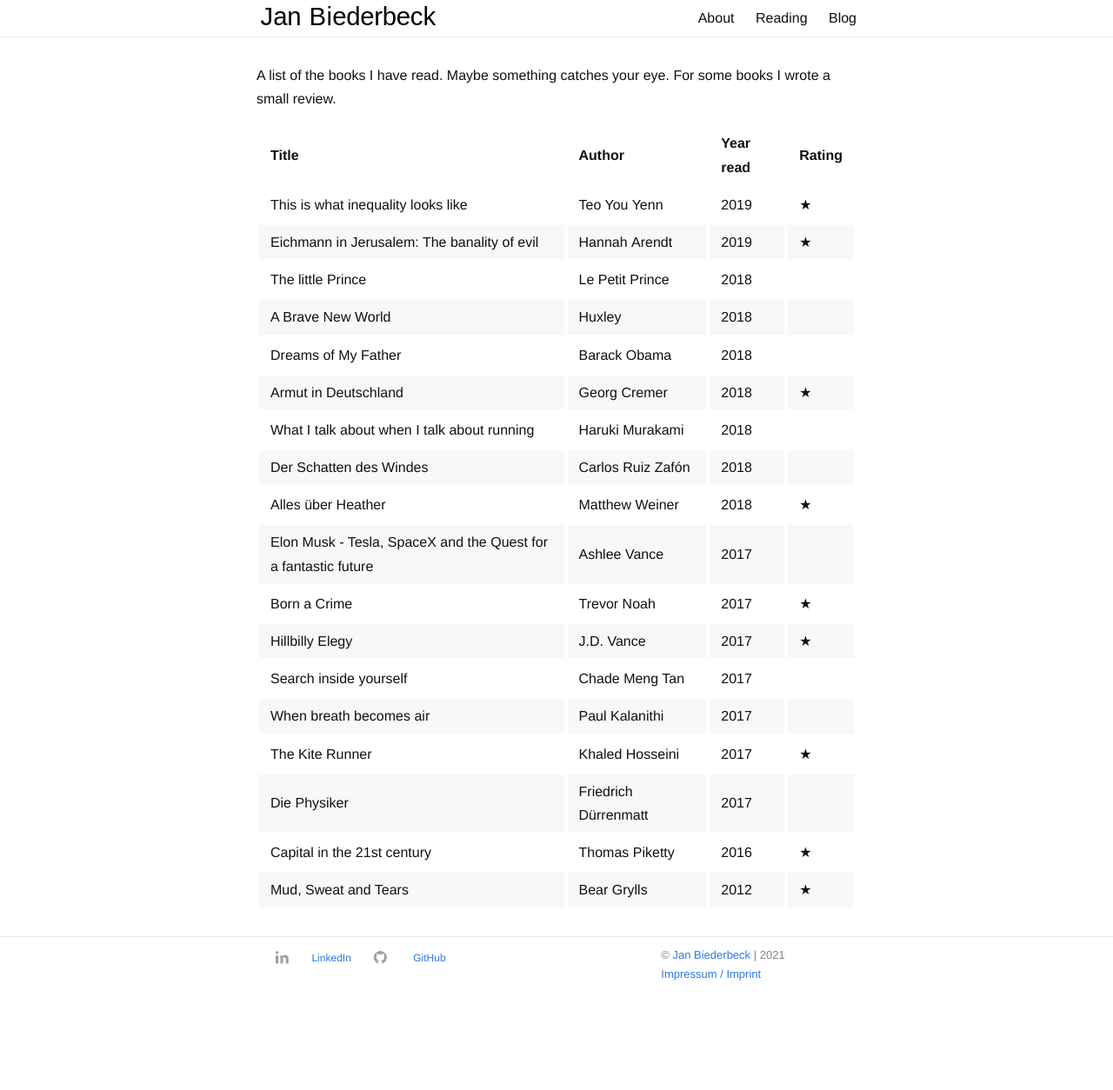
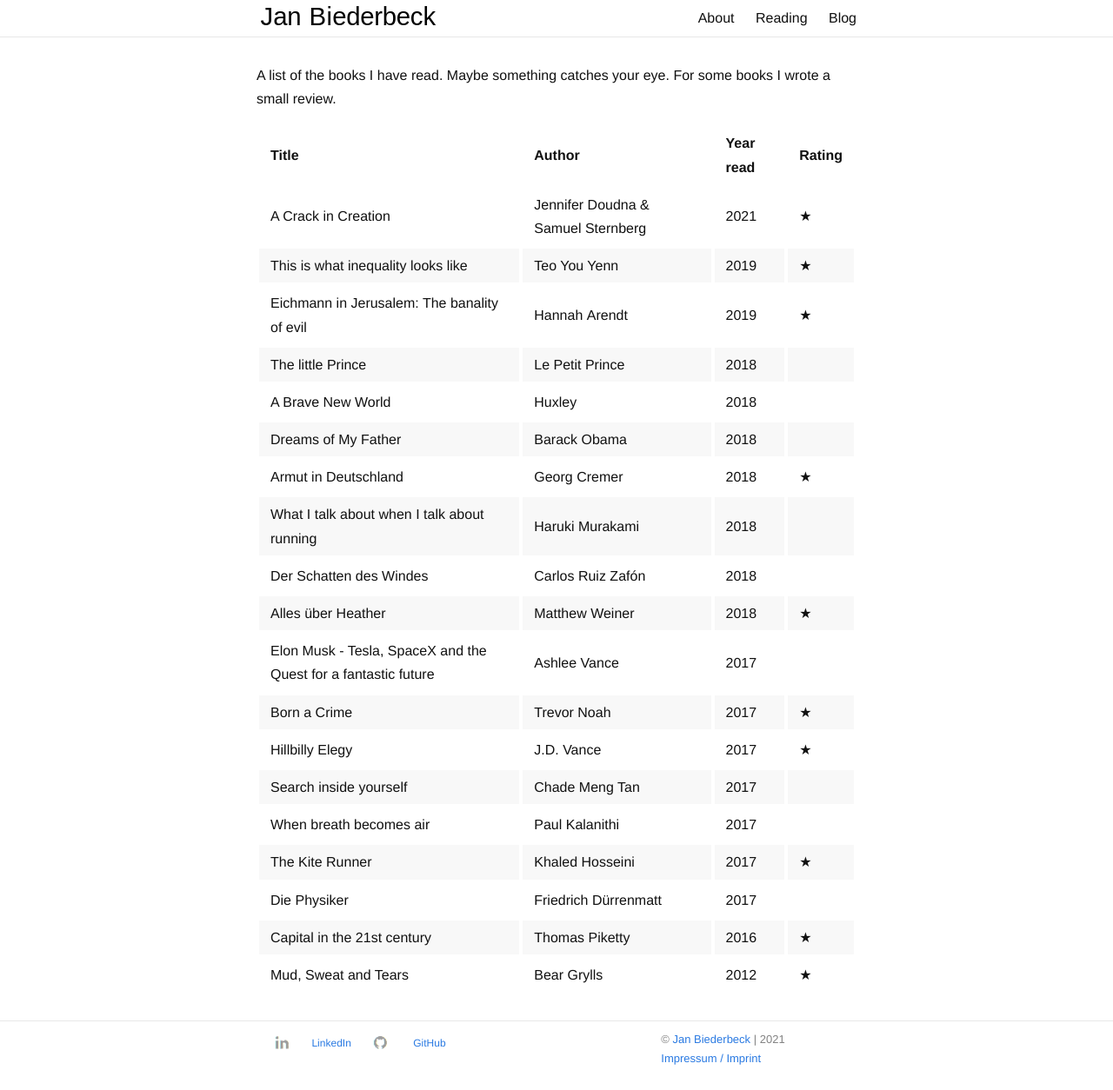
Before and after one commit to bigredpandas/bigredpandas.github.io, a Jekyll site: the page built from reading.md, in a window 1280 px wide. Shown: the whole page at 87% size. Built offline with Jekyll 4.4.1, drawn with Linux system fonts in a browser that asks for light colours; before the commit the page ends 1157 px from its top, so only the background shows below that.

Commit message:
added crack in creation

```diff
--- a/reading.md
+++ b/reading.md
@@ -9,6 +9,7 @@
 
 | Title                                                          | Author               | Year read | Rating |
 | -------------------------------------------------------------- | -------------------- | --------- | ------ |
+| A Crack in Creation                                            | Jennifer Doudna & Samuel Sternberg | 2021      | ★      |
 | This is what inequality looks like                             | Teo You Yenn         | 2019      | ★      |
 | Eichmann in Jerusalem: The banality of evil                    | Hannah Arendt        | 2019      | ★      |
 | The little Prince                                              | Le Petit Prince      | 2018      |        |
```
